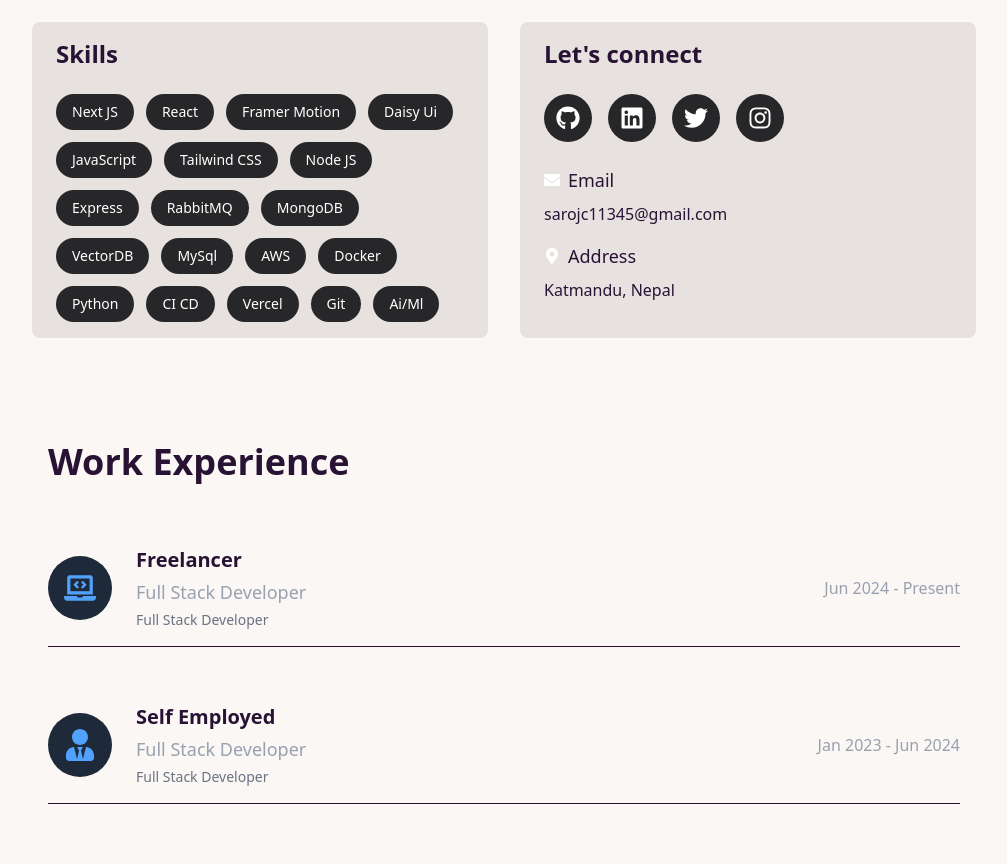
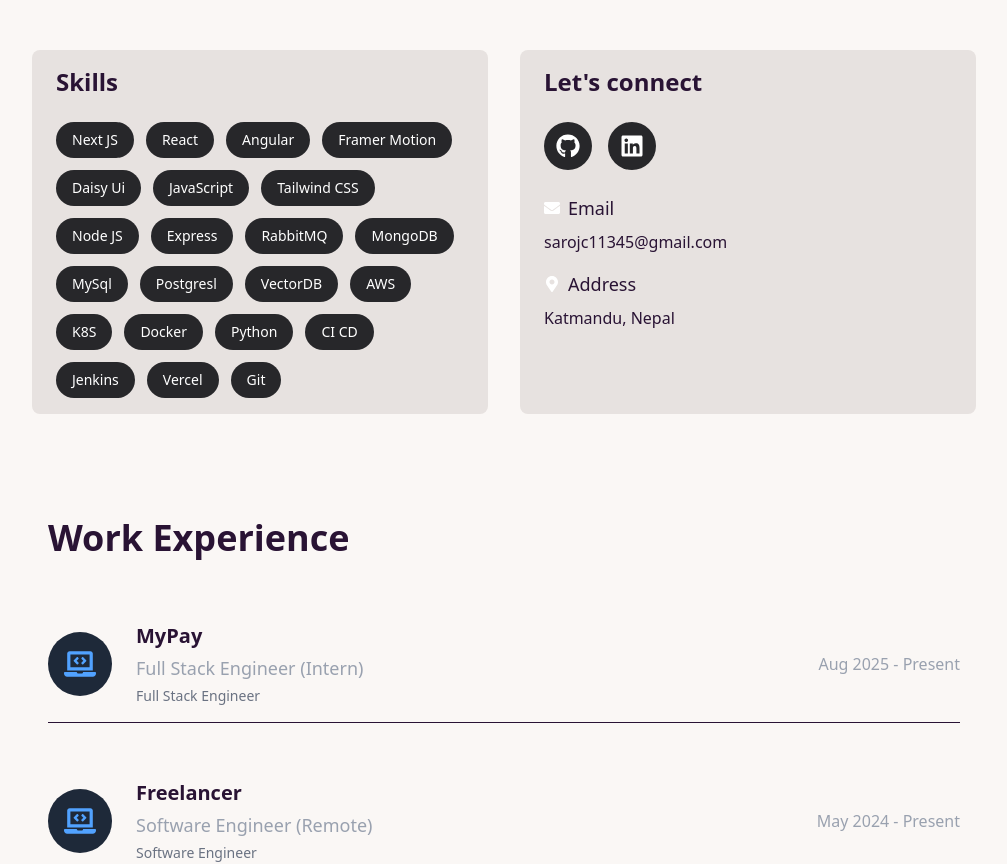
Before and after one commit to Saroj-kr-tharu/Portfolio, a React (Vite) app: page / in a window 1280 px wide. Shown: the part 440-1304 px from the top of the page, without its empty margins (136-1143 px from the left). Built offline with nearby package versions, Linux system fonts and the light colour scheme.

Commit message:
update the info

```diff
--- a/docker-compose.yml
+++ b/docker-compose.yml
@@ -2,12 +2,12 @@
   portfolio_vol:
 
 services:
-  weather_app:
+  portfolio_app:
     image: sarojdockerworkspace/portfolio_app:latest
     build:
       context: .
       dockerfile: Dockerfile
-    container_name: weather_app
+    container_name: portfolio_app
     ports:
       - 5173:5173
     volumes:
--- a/src/UserData/UserData.js
+++ b/src/UserData/UserData.js
@@ -1,9 +1,9 @@
-import { FaEnvelope, FaGithub, FaInstagram, FaLaptopCode, FaLinkedin, FaMapMarkerAlt, FaTwitter, FaUserTie } from 'react-icons/fa';
+import { FaEnvelope, FaGithub, FaLaptopCode, FaLinkedin, FaMapMarkerAlt } from 'react-icons/fa';
 
 // User's basic information
 export const BaiscuserData = {
     name: 'Saroj Kumar Tharu',
-    description: 'Full-stack developer & Freelancer crafting innovative digital solutions',
+    description: ` Full Stack Engineer | JS, Microservice, Monolith AWS , Docker, K8S | Delivering 50% Efficiency Gains through Scalable Cloud Apps `,
     imgsrc: '/pp.jpg',
     resumeFile: "/cv.pdf",
     email: "sarojc11345@gmail.com"
@@ -11,19 +11,26 @@
 
 // Work experience details
 export const experienceData = [
+  {
+    title: "Full Stack  Engineer (Intern)",
+    role: "Full Stack Engineer",
+    date: "Aug 2025 - Present",
+    company_name: "MyPay",
+    icon: FaLaptopCode
+},
  {
-    title: "Full Stack Developer",
-    role: "Full Stack Developer",
-    date: "Jun 2024 - Present",
+    title: "Software Engineer (Remote) ",
+    role: "Software Engineer",
+    date: "May 2024 - Present",
     company_name: "Freelancer",
     icon: FaLaptopCode
 },
  {
-    title: "Full Stack Developer",
-    role: "Full Stack Developer",
-    date: "Jan 2023 - Jun 2024",
-    company_name: "Self Employed",
-    icon: FaUserTie
+    title: "Full Stack Engineer (Contract Based) ",
+    role: "Full Stack Engineer",
+    date: "Jul 2024 - Feb 2025",
+    company_name: "QBITZONE",
+    icon: FaLaptopCode
 },
 
 ];
@@ -111,16 +118,8 @@
         url: 'https://www.linkedin.com/in/saroj-kumar-tharu-96058b287/?originalSubdomain=np',
         icon: FaLinkedin
       },
-      {
-        name: 'Twitter',
-        url: 'https://twitter.com/yourhandle',
-        icon: FaTwitter
-      },
-      {
-        name: 'Instagram',
-        url: 'https://www.instagram.com/sarojkrtharu?igsh=NXd6N29lNDRyczZv',
-        icon: FaInstagram
-      }
+
+
     ],
     contactInfo: [
       {
@@ -143,6 +142,7 @@
 
     { name: 'Next JS', category: 'frontend' },
     { name: 'React', category: 'frontend' },
+    { name: 'Angular', category: 'frontend' },
     { name: 'Framer Motion', category: 'frontend' },
     { name: 'Daisy Ui', category: 'frontend' },
     { name: 'JavaScript', category: 'frontend' },
@@ -153,17 +153,20 @@
     { name: 'RabbitMQ', category: 'backend' },
 
     { name: 'MongoDB', category: 'database' },
+    { name: 'MySql', category: 'database' },
+    { name: 'Postgresl', category: 'database' },
     { name: 'VectorDB', category: 'database' },
-    { name: 'MySql', category: 'database' },
 
     { name: 'AWS', category: 'cloud' },
+    { name: 'K8S', category: 'cloud' },
     { name: 'Docker', category: 'cloud' },
     { name: 'Python', category: 'cloud' },
     { name: 'CI CD', category: 'cloud' },
+    { name: 'Jenkins', category: 'cloud' },
 
     { name: 'Vercel', category: 'deployment' },
     { name: 'Git', category: 'tool' },
-    { name: 'Ai/Ml', category: 'technology' }
+
 ];
 
 // Default export for all data
```
Also changed, not shown: 2 other files (tests, documents, lock files or other folders).
